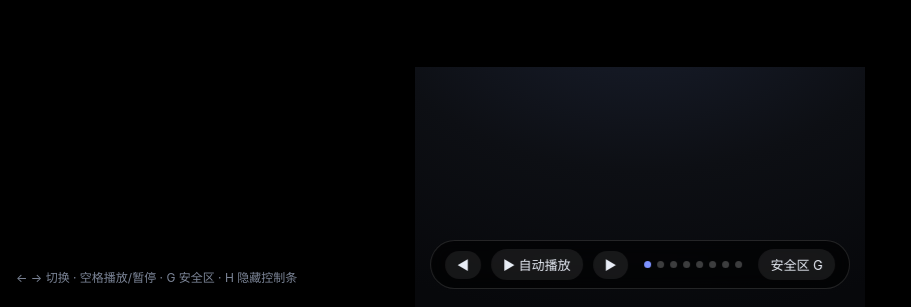
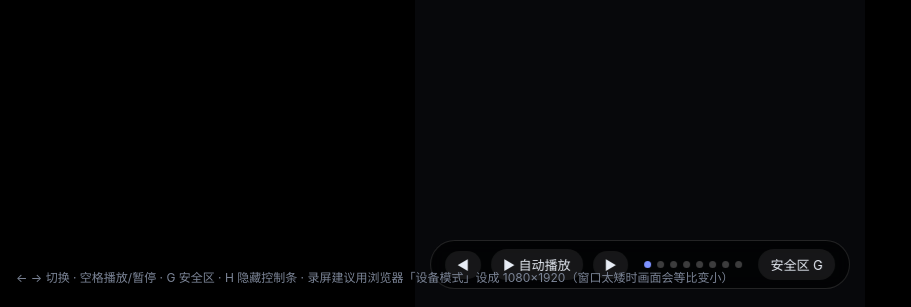
Before and after one commit to ashz555/dsh-term-glossary, a website: page promo/douyin.html in a window 1280 px wide. Shown: the part 493-800 px from the top of the page, without its empty margins (0-911 px from the left). Drawn offline with Linux system fonts and the light colour scheme.

Commit message:
fix(promo): 修正竖屏舞台居中与缩放（scale 不改变布局尺寸导致画面偏下被裁）
两份 HTML 的 #viewport 原本用 grid + place-items:center，而 stage 的布局尺寸恒为 1080x1920、仅靠 transform 缩放：元素超出容器时网格居中对齐会退化为起始边对齐，画面因此偏到下方并被裁掉。改为 position:absolute + left/top 50% + translate(-50%,-50%) scale(var(--s))，任何窗口尺寸下都正中显示。同时在发布文案与页面提示里写明：录屏请用浏览器设备模式 1080x1920，横屏窗口预览会等比缩小属正常。

```diff
--- a/promo/douyin.html
+++ b/promo/douyin.html
@@ -14,11 +14,11 @@
   *{box-sizing:border-box; -webkit-font-smoothing:antialiased;}
   html,body{margin:0;height:100%;background:#000;overflow:hidden;
     font-family:-apple-system,BlinkMacSystemFont,"Segoe UI","Microsoft YaHei","PingFang SC",sans-serif;}
-  #viewport{position:fixed;inset:0;display:grid;place-items:center;background:#000;}
+  #viewport{position:fixed;inset:0;background:#000;overflow:hidden;}
   .stage{
-    position:relative;width:1080px;height:1920px;flex:none;
+    position:absolute;left:50%;top:50%;width:1080px;height:1920px;flex:none;
     background:radial-gradient(1200px 800px at 50% -10%,#1a2030 0%,#0d0f14 55%,#07080b 100%);
-    color:var(--fg);transform:scale(var(--s));transform-origin:center center;overflow:hidden;
+    color:var(--fg);transform:translate(-50%,-50%) scale(var(--s));transform-origin:center center;overflow:hidden;
   }
   .safe{position:absolute;left:0;right:0;height:14%;background:repeating-linear-gradient(45deg,#fff1,#fff1 12px,#0000 12px,#0000 24px);
     opacity:0;pointer-events:none;transition:opacity .2s;z-index:99}
@@ -216,7 +216,7 @@
   <div class="dots" id="dots"></div>
   <button id="guide">安全区 G</button>
 </div>
-<div class="hint">← → 切换 · 空格播放/暂停 · G 安全区 · H 隐藏控制条</div>
+<div class="hint">← → 切换 · 空格播放/暂停 · G 安全区 · H 隐藏控制条 · 录屏建议用浏览器「设备模式」设成 1080×1920（窗口太矮时画面会等比变小）</div>
 
 <script>
   const stage = document.getElementById('stage')
```
Also changed, not shown: promo/demo.html (+3 -2 lines), promo/发布文案.md (+3 -1 lines), 1 other file.
